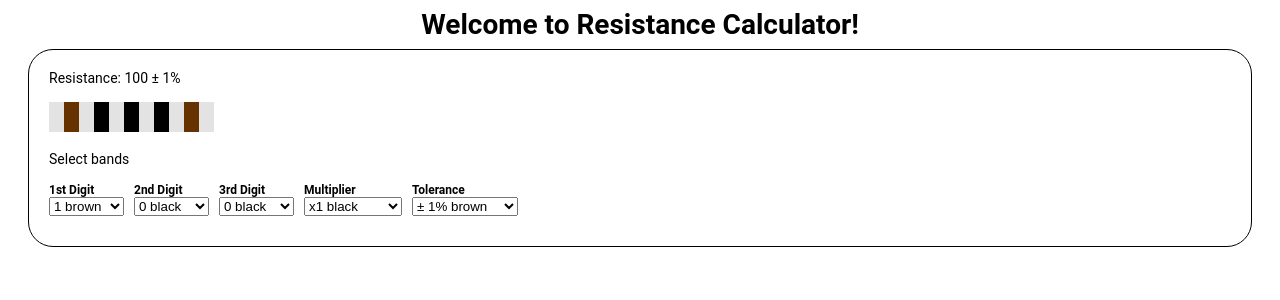
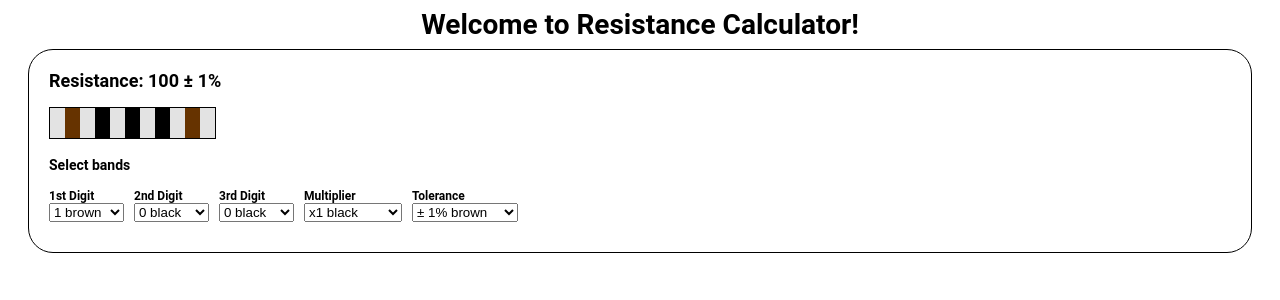
Before and after one commit to kw00183/cs6261project4, an Angular app: page / in a window 1280 px wide. Shown: the top 300 px of the page. Built offline with nearby package versions, Linux system fonts and the light colour scheme.

Commit message:
add in styles to change the font sizes, borders and font weight of component

```diff
--- a/src/app/resistance/calculator/calculator.component.css
+++ b/src/app/resistance/calculator/calculator.component.css
@@ -8,6 +8,16 @@ body, div, span, td, p {
 
 p {
   margin: 0;
+  font-weight: bold;
+}
+
+p.resistance {
+  font-size: 18px;
+}
+
+#resistor {
+  border: 1px solid #000000;
+  display: inline-flex;
 }
 
 #round-container {
@@ -34,7 +44,7 @@ p {
   display: inline-block;
 }
 
-.resistor {
+.band {
   width: 15px;
   height: 30px;
   display: inline-block;
--- a/src/app/resistance/calculator/calculator.component.html
+++ b/src/app/resistance/calculator/calculator.component.html
@@ -1,21 +1,22 @@
 <div id="round-container">
   <form>
   <div>
-    <p *ngIf="observableResistance != ''">Resistance: {{observableResistance}}</p><br>
+    <p class="resistance" *ngIf="observableResistance != ''">Resistance: {{observableResistance}}</p><br>
   </div>
-  <div>
-    <span class="resistor color-default"></span>
-    <span class="resistor {{colorBand1CSS}}"></span>
-    <span class="resistor color-default"></span>
-    <span class="resistor {{colorBand2CSS}}"></span>
-    <span class="resistor color-default"></span>
-    <span class="resistor {{colorBand3CSS}}"></span>
-    <span class="resistor color-default"></span>
-    <span class="resistor {{colorBand4CSS}}"></span>
-    <span class="resistor color-default"></span>
-    <span class="resistor {{colorBand5CSS}}"></span>
-    <span class="resistor color-default"></span>
-  </div><br>
+  <div id="resistor">
+    <span class="band color-default"></span><!--
+    --><span class="band {{colorBand1CSS}}"></span><!--
+    --><span class="band color-default"></span><!--
+    --><span class="band {{colorBand2CSS}}"></span><!--
+    --><span class="band color-default"></span><!--
+    --><span class="band {{colorBand3CSS}}"></span><!--
+    --><span class="band color-default"></span><!--
+    --><span class="band {{colorBand4CSS}}"></span><!--
+    --><span class="band color-default"></span><!--
+    --><span class="band {{colorBand5CSS}}"></span><!--
+    --><span class="band color-default"></span>
+  </div>
+  <br><br>
   <div>
     <p>Select bands</p><br>
     <span class="inline padding-dropdown">
--- a/src/app/services/calculate.service.ts
+++ b/src/app/services/calculate.service.ts
@@ -16,7 +16,6 @@ export class CalculateService {
   calculateResistance(band1: number, band2: number, band3: number, multiplier: number, tolerance: string): string {
     let digits = parseInt(band1.toString() + band2.toString() + band3.toString());
     let multiply = digits * multiplier;
-    console.log(multiply);
     this.resistance = this.intToString(multiply) + " " + tolerance;
     this.resistance$.next(this.resistance);
     return this.resistance;
```
